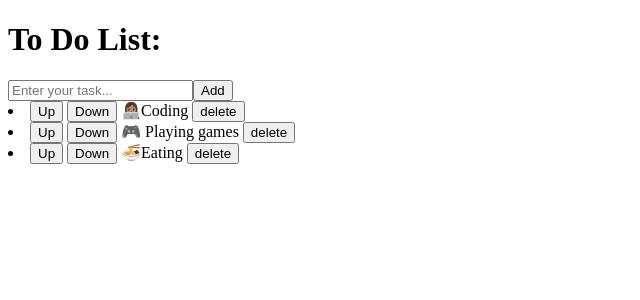
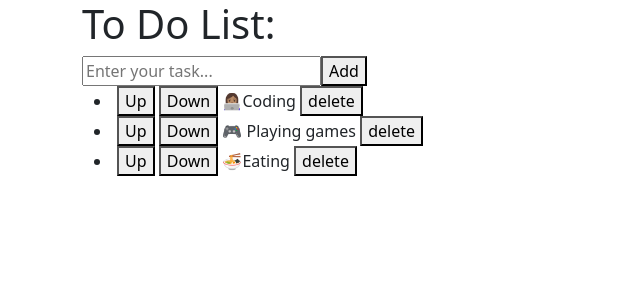
Before and after one commit to 3afaf-ahadad/My-To-Do-List, a React (Vite) app: page / in a window 1280 px wide. Shown: the top 300 px of the page, without its empty margins (0-640 px from the left). Built offline with nearby package versions, Linux system fonts and the light colour scheme.

Commit message:
Adding Bootstrap Library

```diff
--- a/package.json
+++ b/package.json
@@ -10,6 +10,7 @@
     "preview": "vite preview"
   },
   "dependencies": {
+    "bootstrap": "^5.3.8",
     "react": "^19.2.0",
     "react-dom": "^19.2.0"
   },
--- a/src/components/ToDoList.jsx
+++ b/src/components/ToDoList.jsx
@@ -1,3 +1,6 @@
+import 'bootstrap/dist/css/bootstrap.css';
+// Put any other imports below so that CSS from your
+// components takes precedence over default styles.
 import { useState } from "react";
 
 function ToDoList() {
@@ -38,13 +41,13 @@ function ToDoList() {
 
   return (
     <>
-      <div className="todolist-container">
+      <div className="todolist-container container">
         <h1>To Do List: </h1>
         <div className="add-tasks">
           <input type="text" id="input" placeholder="Enter your task... " />
           <button onClick={addTask}>Add</button>
         </div>
-        <div className="tasks-container">
+        <div className="tasks-container container">
           {tasks.map((t, index) => (
             <li key={index}>
               {" "}
```
Also changed, not shown: 1 other file (tests, documents, lock files or other folders).
